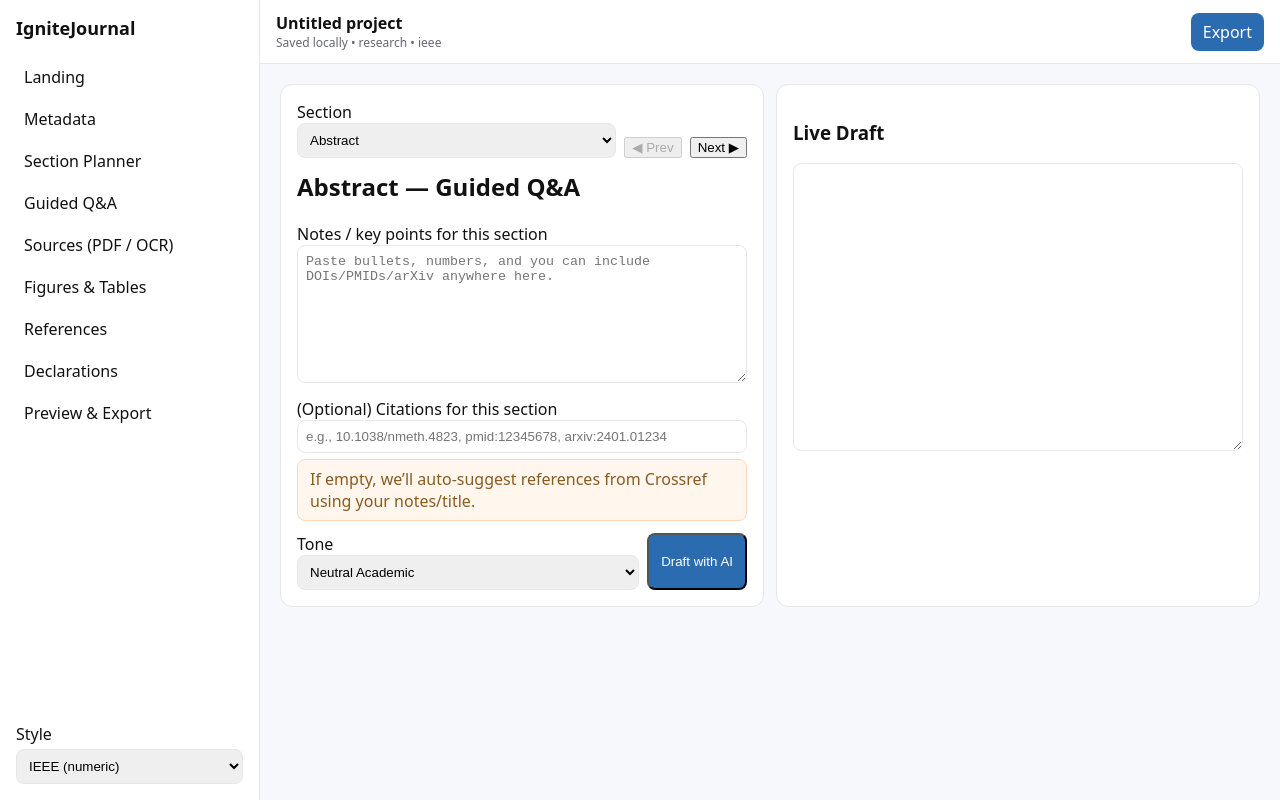
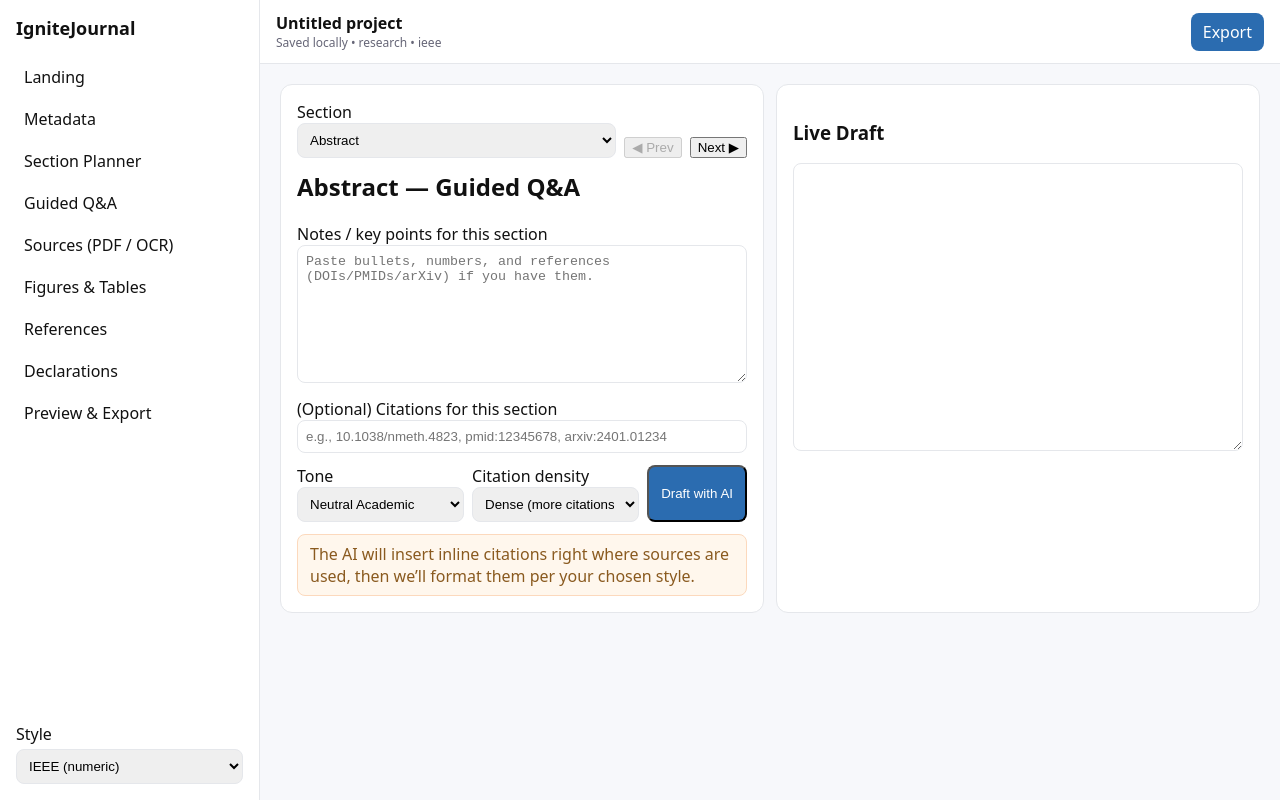
Before and after one commit to Zux12/JournalAI, a React (Vite) app: page /qa/abs in a window 1280 px wide. Built offline with nearby package versions, Linux system fonts and the light colour scheme.

Commit message:
Update QnA.jsx

```diff
--- a/src/features/qa/QnA.jsx
+++ b/src/features/qa/QnA.jsx
@@ -2,9 +2,9 @@ import React from 'react';
 import axios from 'axios';
 import { useNavigate, useParams } from 'react-router-dom';
 import { useProjectState } from '../../app/state.jsx';
-import { fetchByDOI, fetchByPMID, fetchByArXiv, } from '../../lib/refs.js';
-import { searchCrossref } from '../../lib/refs.js';
-import { mergeReferences, formatInText } from '../../lib/refFormat.js';
+import { fetchByDOI, fetchByPMID, fetchByArXiv, searchCrossref } from '../../lib/refs.js';
+import { mergeReferences, ensureRefIds, formatInText } from '../../lib/refFormat.js';
+import { applyCitations } from '../../lib/citeApply.js';
 
 function parseCitationTokens(raw) {
   const t = String(raw || '').trim();
@@ -15,24 +15,19 @@ function parseCitationTokens(raw) {
 function detectIdsFromText(str){
   const text = String(str || '');
   const tokens = new Set();
-
   // DOI
   const doiRe = /\b10\.\d{4,9}\/[^\s"'<>()]+/gi;
   let m;
   while ((m = doiRe.exec(text))) tokens.add(m[0].replace(/[).,;]+$/, ''));
-
   // PMID
   const pmidTagRe = /\bpmid[:\s]*([0-9]{6,9})\b/gi;
   while ((m = pmidTagRe.exec(text))) tokens.add(`pmid:${m[1]}`);
-
   // arXiv modern
   const arxivRe = /\barxiv[:\s]*([0-9]{4}\.[0-9]{4,5}(?:v\d+)?)\b/gi;
   while ((m = arxivRe.exec(text))) tokens.add(`arxiv:${m[1]}`);
-
   // arXiv legacy
   const arxivOld = /\barxiv[:\s]*([a-z\-]+(?:\.[a-z\-]+)?\/[0-9]{7}(?:v\d+)?)\b/gi;
   while ((m = arxivOld.exec(text))) tokens.add(`arxiv:${m[1]}`);
-
   return Array.from(tokens);
 }
 
@@ -44,13 +39,14 @@ async function resolveTokenToCSL(token) {
   if (/^10\.\d{4,9}\//.test(token)) return await fetchByDOI(token);
   if (/^\d{6,9}$/.test(token)) return await fetchByPMID(token);
   if (/^\d{4}\.\d{4,5}(v\d+)?$/.test(token)) return await fetchByArXiv(token);
-  return {
-    type:'article-journal',
-    title: token,
-    author:[{ family:'Unknown', given:'' }],
-    issued:{ 'date-parts': [[ new Date().getFullYear() ]] },
-    id: token
-  };
+  return { type:'article-journal', title: token, author:[{ family:'Unknown', given:'' }], issued:{ 'date-parts': [[ new Date().getFullYear() ]] }, id: token };
+}
+
+function toAIRefStub(entry) {
+  const author = entry?.author?.[0];
+  const authorName = author?.family || author?.literal || 'Author';
+  const year = entry?.issued?.['date-parts']?.[0]?.[0] || '';
+  return { key: entry._key, author: authorName, year, title: String(entry.title || '').slice(0, 160) };
 }
 
 export default function QnA(){
@@ -80,6 +76,7 @@ export default function QnA(){
   const [tone, setTone]   = React.useState((project.sections[id]?.tone)  || 'neutral');
   const [notes, setNotes] = React.useState((project.sections[id]?.notes) || '');
   const [cites, setCites] = React.useState((project.sections[id]?.cites) || '');
+  const [density, setDensity] = React.useState('dense'); // dense by default per your request
   const draft = project.sections[id]?.draft || '';
   const [busy, setBusy] = React.useState(false);
 
@@ -103,43 +100,37 @@ export default function QnA(){
   async function draftWithAI(){
     setBusy(true);
     try{
-      // 1) Gather citations: manual + auto-detected
+      // 1) Collect/resolve references: manual + detected + Crossref suggestions
       const manual = parseCitationTokens(cites);
       const detected = detectIdsFromText(notes);
-
       const tokens = Array.from(new Set([...manual, ...detected]));
       const newRefs = [];
 
-      // Resolve provided/detected tokens (if any)
       for (const t of tokens) {
         try { newRefs.push(await resolveTokenToCSL(t)); } catch(e){ console.warn('Failed ref', t, e); }
       }
-
-      // Always add top Crossref suggestions as well (merge will dedupe)
       try {
-        const q = [
-          project.metadata.title || '',
-          project.metadata.discipline || '',
-          current.name || '',
-          String(notes).slice(0, 160)
-        ].filter(Boolean).join(' ');
+        const q = [project.metadata.title||'', project.metadata.discipline||'', current.name||'', String(notes).slice(0,160)].filter(Boolean).join(' ');
         const suggested = await searchCrossref(q, 3);
         newRefs.push(...suggested);
       } catch (e) {
         console.warn('Crossref search failed', e);
       }
 
-      // 3) Merge references and capture keys for in-text formatting
+      // 2) Merge into project.references
       let refsAfter = null;
-      let keysUsed = [];
       update(p => {
         const merged = mergeReferences(p.references, newRefs);
         refsAfter = merged;
-        keysUsed = (newRefs || []).map(r => (r.DOI ? `doi:${String(r.DOI).toLowerCase()}` : (r.id || r.title || '')).toLowerCase());
         return { ...p, references: merged };
       });
 
-      // 4) Draft the section from notes
+      // 3) Prepare a compact refs list for the model (limit to ~8 for focus)
+      const allItems = ensureRefIds(refsAfter.items || []);
+      const recentBatch = allItems.slice(-12); // bias towards newly added
+      const aiRefs = recentBatch.slice(0, 8).map(toAIRefStub);
+
+      // 4) Ask AI to draft with inline markers {{cite:key,...}}
       const { data } = await axios.post('/api/ai/draft', {
         sectionName: current.name,
         tone,
@@ -148,23 +139,18 @@ export default function QnA(){
           title: project.metadata.title,
           discipline: project.metadata.discipline,
           keywords: project.metadata.keywords,
-          sectionNotes: notes
+          sectionNotes: notes,
+          refs: aiRefs,
+          citationDensity: density
         }
       });
-      let text = data.text || '';
+      let aiText = data.text || '';
 
-      // 5) Insert in-text citation based on merged refs (if any were added)
-      if (keysUsed.length && refsAfter) {
-        const intext = formatInText(project.styleId, refsAfter, keysUsed);
-        if (intext) {
-          const parts = text.split('\n').filter(Boolean);
-          if (parts.length) parts[0] = parts[0].trim().replace(/\s*$/, '') + ' ' + intext;
-          text = parts.join('\n') || (text + ' ' + intext);
-        }
-      }
+      // 5) Replace markers with style-aware in-text citations and record used keys
+      const { text: finalText, citedKeys } = applyCitations(aiText, project.styleId, refsAfter);
+      setSectionDraft(id, finalText);
+      setSectionCitedKeys(id, citedKeys);
 
-      setSectionDraft(id, text);
-      setSectionCitedKeys(id, keysUsed);
     } finally { setBusy(false); }
   }
 
@@ -186,15 +172,14 @@ export default function QnA(){
         <h2 style={{marginTop:12}}>{current.name} — Guided Q&A</h2>
 
         <label>Notes / key points for this section</label>
-        <textarea className="input" rows="8" value={notes} onChange={e=>onNotesChange(e.target.value)} placeholder="Paste bullets, numbers, and you can include DOIs/PMIDs/arXiv anywhere here."/>
+        <textarea className="input" rows="8" value={notes} onChange={e=>onNotesChange(e.target.value)} placeholder="Paste bullets, numbers, and references (DOIs/PMIDs/arXiv) if you have them."/>
 
         <div style={{marginTop:10}}>
           <label>(Optional) Citations for this section</label>
           <input className="input" value={cites} onChange={e=>onCitesChange(e.target.value)} placeholder="e.g., 10.1038/nmeth.4823, pmid:12345678, arxiv:2401.01234"/>
-          <div className="warn" style={{marginTop:6}}>If empty, we’ll auto-suggest references from Crossref using your notes/title.</div>
         </div>
 
-        <div className="row" style={{marginTop:12, gridTemplateColumns:'1fr auto', gap:8}}>
+        <div className="row" style={{marginTop:12, gridTemplateColumns:'1fr 1fr auto', gap:8}}>
           <div>
             <label>Tone</label>
             <select className="input" value={tone} onChange={e=>setTone(e.target.value)}>
@@ -203,7 +188,18 @@ export default function QnA(){
               <option value="narrative">Narrative / Engaging</option>
             </select>
           </div>
+          <div>
+            <label>Citation density</label>
+            <select className="input" value={density} onChange={e=>setDensity(e.target.value)}>
+              <option value="normal">Normal</option>
+              <option value="dense">Dense (more citations)</option>
+            </select>
+          </div>
           <button className="btn" onClick={draftWithAI} disabled={busy}>{busy ? 'Drafting…' : 'Draft with AI'}</button>
+        </div>
+
+        <div className="warn" style={{marginTop:12}}>
+          The AI will insert inline citations right where sources are used, then we’ll format them per your chosen style.
         </div>
       </div>
 
```
